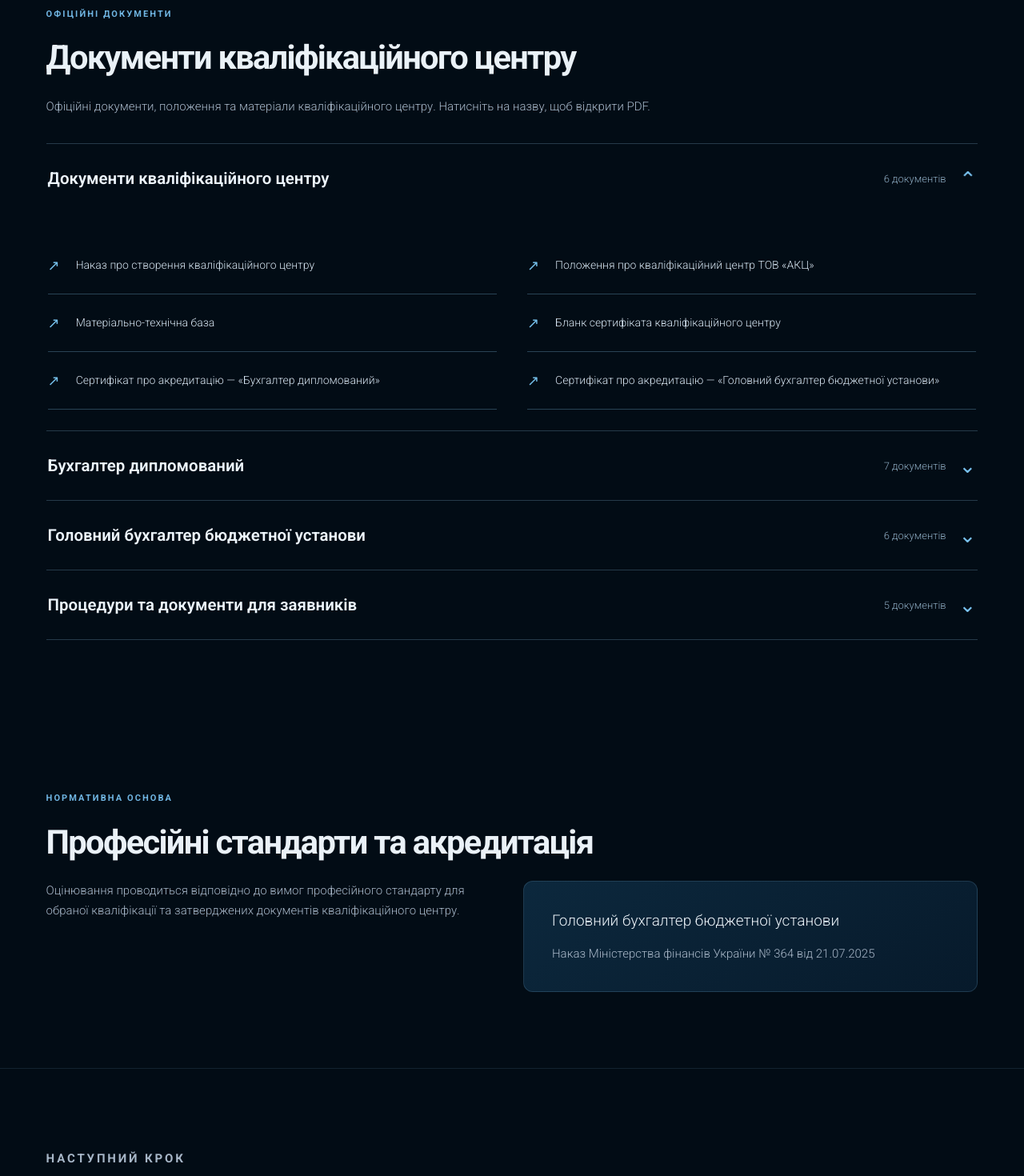
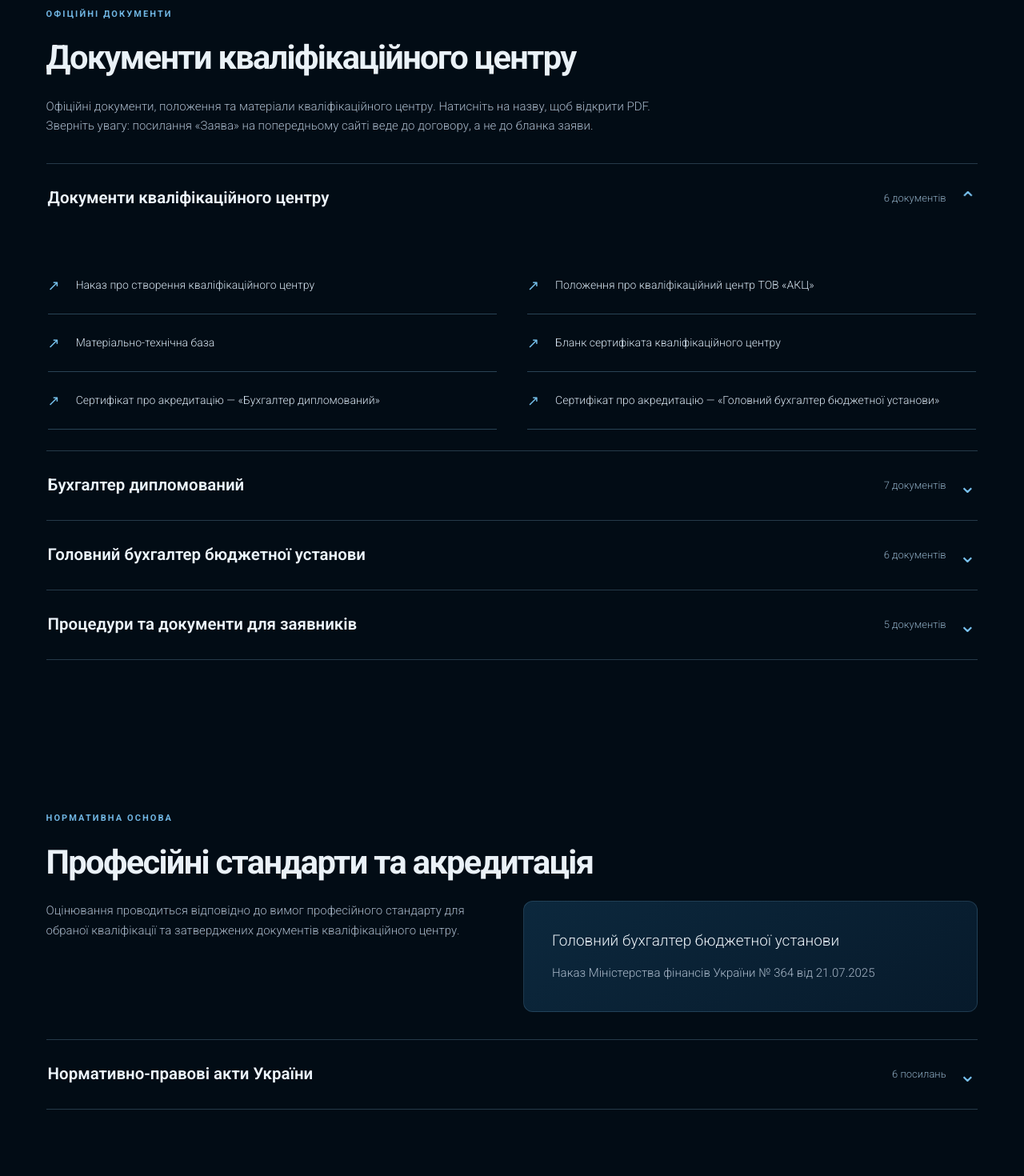
Before and after one commit to dnagorna3817-spec/website_akc_main, a Next.js app: page /expertise/qualification in a window 1280 px wide. Shown: the part 4980-6450 px from the top of the page at 80% size. Built offline with nearby package versions, Linux system fonts and the light colour scheme.

Commit message:
Audit qualification documents, correct mislabeled application and add official legal references

```diff
--- a/app/expertise/[slug]/page.tsx
+++ b/app/expertise/[slug]/page.tsx
@@ -497,8 +497,8 @@ export default async function ServicePage({ params }: { params: Promise<{ slug:
         ["Процедура присвоєння та підтвердження професійної кваліфікації", "procedura-sertyfikaciyi.pdf"],
         ["Контрольні терміни процедури сертифікації", "terminy-sertyfikaciyi.pdf"],
         ["Порядок оскарження результатів сертифікації", "oskarzhennya-rezultativ.pdf"],
-        ["Документ за посиланням «Заява» — назву потрібно перевірити", "zayava.pdf"],
-        ["Публічний договір про надання послуг", "publichnyi-dogovir.pdf"],
+        ["Договір про надання інформаційно-консультаційних послуг (01.09.2026)", "zayava.pdf"],
+        ["Публічний договір про надання послуг (01.06.2026)", "publichnyi-dogovir.pdf"],
       ] },
     ] as const;
     return <div className={`${styles.page} ${expertiseFont} ${qualification.qualificationPage}`}>
@@ -607,12 +607,27 @@ export default async function ServicePage({ params }: { params: Promise<{ slug:
           </div>
         </section>
         <section className={qualification.qSection} id="documents">
-          <p className={qualification.qEyebrow}>ОФІЦІЙНІ ДОКУМЕНТИ</p><h2>Документи кваліфікаційного центру</h2><p>Офіційні документи, положення та матеріали кваліфікаційного центру. Натисніть на назву, щоб відкрити PDF.</p>
+          <p className={qualification.qEyebrow}>ОФІЦІЙНІ ДОКУМЕНТИ</p><h2>Документи кваліфікаційного центру</h2><p>Офіційні документи, положення та матеріали кваліфікаційного центру. Натисніть на назву, щоб відкрити PDF. Зверніть увагу: посилання «Заява» на попередньому сайті веде до договору, а не до бланка заяви.</p>
           <div className={qualification.qDocumentGroups}>{documentGroups.map((group, index)=><details key={group.title} className={qualification.qDocumentGroup} open={index===0}><summary><span className={qualification.qDocumentGroupTitle}>{group.title}</span><span className={qualification.qDocumentCount}>{group.items.length} документів</span><span className={qualification.qDocumentChevron} aria-hidden="true">⌄</span></summary><div className={qualification.qDocumentGrid}>{group.items.map(([title,file])=><a key={file} href={`/documents/${file}`} target="_blank" rel="noopener noreferrer" aria-label={`Відкрити PDF: ${title}`}><span aria-hidden="true">↗</span>{title}</a>)}</div></details>)}</div>
         </section>
         <section className={qualification.qSection}>
           <p className={qualification.qEyebrow}>НОРМАТИВНА ОСНОВА</p><h2>Професійні стандарти та акредитація</h2>
           <div className={qualification.qNormative}><p>Оцінювання проводиться відповідно до вимог професійного стандарту для обраної кваліфікації та затверджених документів кваліфікаційного центру.</p><article><h3>Головний бухгалтер бюджетної установи</h3><p>Наказ Міністерства фінансів України № 364 від 21.07.2025</p></article></div>
+          <div className={qualification.qDocumentGroups}>
+            <details className={qualification.qDocumentGroup}>
+              <summary><span className={qualification.qDocumentGroupTitle}>Нормативно-правові акти України</span><span className={qualification.qDocumentCount}>6 посилань</span><span className={qualification.qDocumentChevron} aria-hidden="true">⌄</span></summary>
+              <div className={qualification.qDocumentGrid}>
+                {([
+                  ["Закон України № 2179-IX про функціонування національної системи кваліфікацій", "https://zakon.rada.gov.ua/laws/show/2179-20"],
+                  ["Постанова КМУ № 956 — порядок присвоєння та підтвердження кваліфікацій", "https://zakon.rada.gov.ua/laws/show/956-2021-%D0%BF"],
+                  ["Постанова КМУ № 620 — Реєстр кваліфікацій", "https://zakon.rada.gov.ua/laws/show/620-2021-%D0%BF"],
+                  ["Постанова КМУ № 576 — визнання іноземних професійних кваліфікацій", "https://zakon.rada.gov.ua/laws/show/576-2021-%D0%BF"],
+                  ["Постанова КМУ № 1341 — Національна рамка кваліфікацій", "https://zakon.rada.gov.ua/laws/show/1341-2011-%D0%BF"],
+                  ["Постанова КМУ № 986 — порядок визнання результатів навчання", "https://zakon.rada.gov.ua/laws/show/986-2021-%D0%BF"],
+                ] as const).map(([title,url])=><a key={url} href={url} target="_blank" rel="noopener noreferrer"><span aria-hidden="true">↗</span>{title}</a>)}
+              </div>
+            </details>
+          </div>
         </section>
         <section className={qualification.qFinal} id="next-step"><p className={qualification.qEyebrow}>НАСТУПНИЙ КРОК</p><h2>Готові підтвердити професійну кваліфікацію?</h2><p>Зареєструйтеся на іспит або зверніться до центру, щоб уточнити порядок сертифікації, вимоги й документи.</p><a href="#documents">ПЕРЕГЛЯНУТИ ДОКУМЕНТИ ↗</a></section>
       </main>
```
